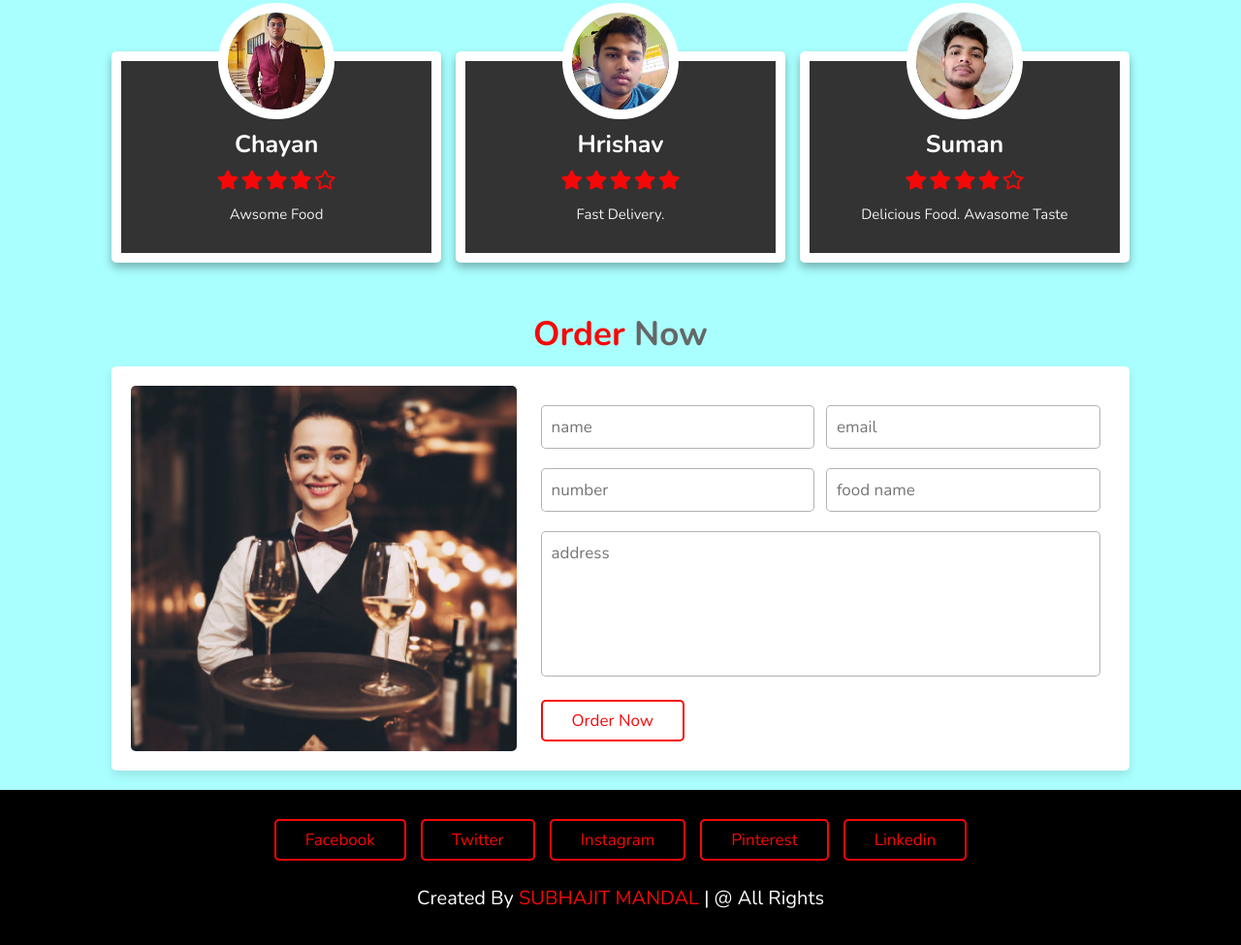
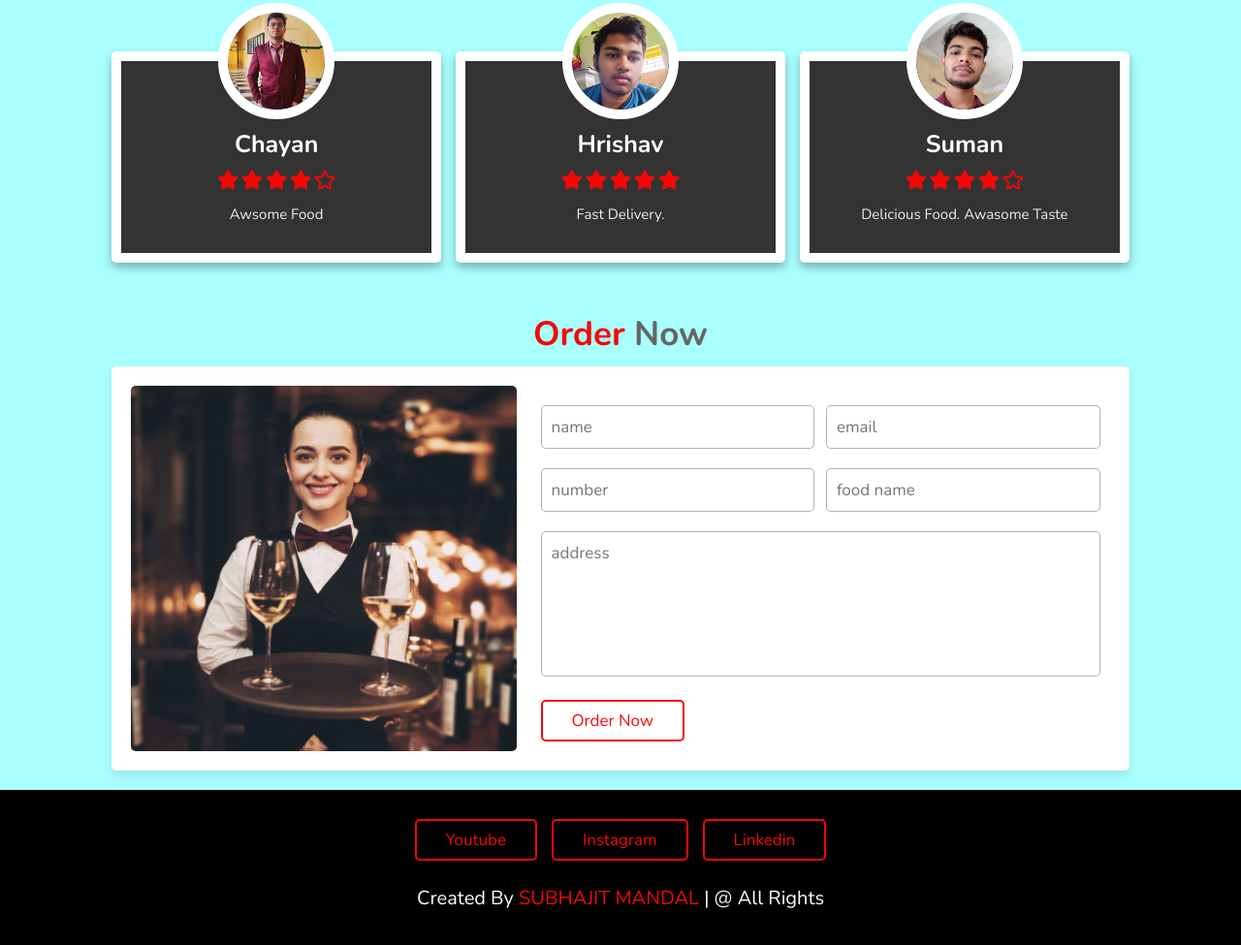
Before and after one commit to subhajitmandal2002/Lunner, a plain HTML site: page index.html in a window 1280 px wide. Shown: the part 3887-4862 px from the top of the page at 97% size. Drawn offline with nearby package versions, Linux system fonts and the light colour scheme.

Commit message:
Update index.html

```diff
--- a/index.html
+++ b/index.html
@@ -3,7 +3,7 @@
 <head>
     <meta charset="UTF-8">
     <meta name="viewport" content="width=device-width, initial-scale=1.0">
-    <title>complete responsive food website design tutorial </title>
+    <title>Lunner.com </title>
 
     <!-- font awesome cdn link  -->
     <link rel="stylesheet" href="https://cdnjs.cloudflare.com/ajax/libs/font-awesome/5.15.3/css/all.min.css">
@@ -419,11 +419,9 @@
 <section class="footer">
 
     <div class="share">
-        <a href="#" class="btn">facebook</a>
-        <a href="#" class="btn">twitter</a>
-        <a href="#" class="btn">instagram</a>
-        <a href="#" class="btn">pinterest</a>
-        <a href="#" class="btn">linkedin</a>
+        <a href="https://youtube.com/channel/UChh9Mz73rZTf120s7IMeIIg" class="btn">Youtube</a>
+        <a href="https://www.instagram.com/invites/contact/?i=1lyb94emtwz7t&utm_content=9u2p4g1" class="btn">instagram</a>
+        <a href="https://www.linkedin.com/in/subhajit-mandal-973a8922b" class="btn">linkedin</a>
     </div>
 
     <h1 class="credit"> created by <span> SUBHAJIT MANDAL </span> | @ all rights</h1>
```
